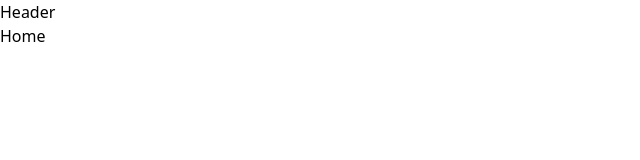
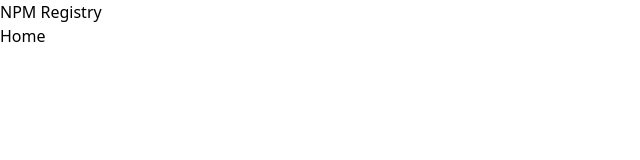
Before and after one commit to bentleyminwa/Registry, a React (Vite) app: page / in a window 1280 px wide. Shown: the top 160 px of the page, without its empty margins (0-640 px from the left). Built offline with nearby package versions, Linux system fonts and the light colour scheme.

Commit message:
home link navigation

```diff
--- a/src/components/Header.tsx
+++ b/src/components/Header.tsx
@@ -1,5 +1,11 @@
+import { Link } from "react-router-dom";
+
 const Header = () => {
-  return <div>Header</div>;
+  return (
+    <header>
+      <Link to="/">NPM Registry</Link>
+    </header>
+  );
 };
 
 export default Header;
```
